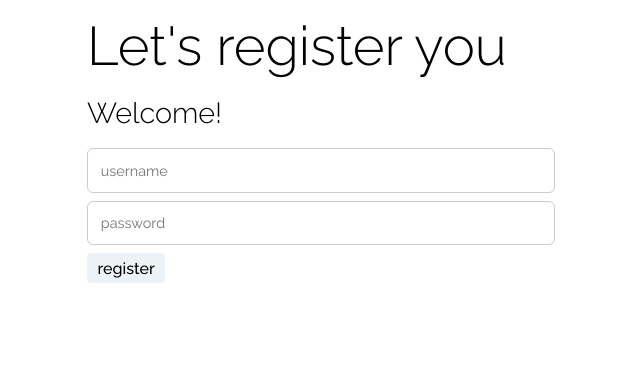
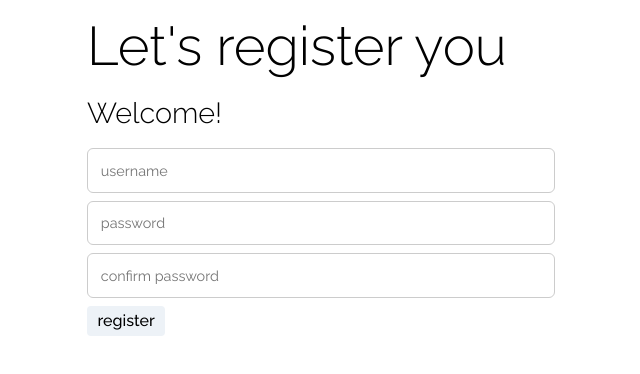
Before and after one commit to guilehm/solid-drop, a React (Create React App) app: page / in a window 1280 px wide. Shown: the top 374 px of the page, without its empty margins (319-959 px from the left). Built offline with nearby package versions, Linux system fonts and the light colour scheme; no server answers.

Commit message:
add confirm password field and create validation

```diff
--- a/src/components/Register/Register.tsx
+++ b/src/components/Register/Register.tsx
@@ -1,4 +1,4 @@
-import { useState } from "react"
+import { useState, useRef } from "react"
 import { useForm } from "react-hook-form"
 import ApiService from "../../services/api-service"
 import Button from "../Button"
@@ -9,12 +9,16 @@ const Api = new ApiService()
 type FormData = {
   username: string
   password: string
+  password2: string
 }
 
 const Register = () => {
 
-  const { register, handleSubmit, formState: { errors } } = useForm<FormData>({ reValidateMode: "onBlur", })
+  const { register, handleSubmit, watch, formState: { errors } } = useForm<FormData>({ reValidateMode: "onBlur", })
   const [data, setData] = useState<FormData>()
+
+  const password = useRef({})
+  password.current = watch("password", "")
 
   const onSubmit = (values: FormData) => {
     setData(values)
@@ -60,6 +64,15 @@ const Register = () => {
             minLength: { value: 5, message: "min length is 5" },
           })} />
         {errors.password && <S.Error>{errors.password.message}</S.Error>}
+        <S.Input
+          placeholder="confirm password"
+          type="password"
+          autoComplete="current-password"
+          {...register("password2", {
+            required: "please confirm your password",
+            validate: (value) => value === password.current || "passwords don't match",
+          })} />
+        {errors.password2 && <S.Error>{errors.password2.message}</S.Error>}
         <S.List>
           <Button margin={"8px 8px 0 0"} color={"black"} bgColor={"#edf2f7"}>{"register"}</Button>
         </S.List>
```
